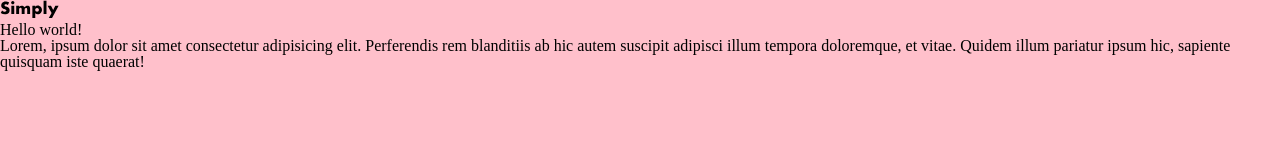
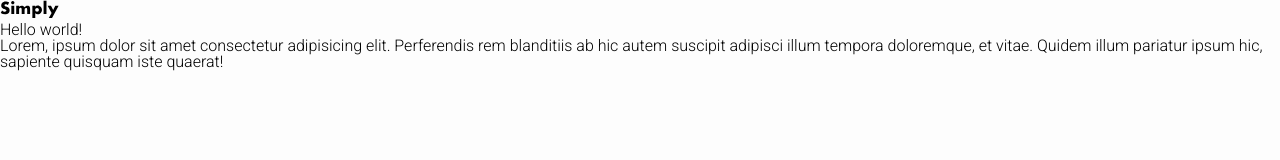
Before and after one commit to alexandonie/simply, a website built with Parcel: page src/index.html in a window 1280 px wide. Built offline with nearby package versions, Linux system fonts and the light colour scheme.

Commit message:
installed the font

```diff
--- a/src/index.html
+++ b/src/index.html
@@ -5,6 +5,8 @@
   <meta name="viewport" content="width=device-width, initial-scale=1.0">
   <meta http-equiv="X-UA-Compatible" content="ie=edge">
   <title>Simply</title>
+
+  <link href="https://fonts.googleapis.com/css?family=Roboto:300,700" rel="stylesheet">
 </head>
 <body>
   <img src="./images/logo.svg" alt="Simply">
--- /dev/null
+++ b/src/styles/_base.scss
@@ -0,0 +1,13 @@
+html, body {
+  font-family: 'Roboto', sans-serif;
+  font-size: 16px;
+  font-weight: 300;
+  color: $black;
+
+  // making sure the fonts will render the same across different web browsers
+  -moz-osx-font-smoothing: grayscale;
+  -webkit-font-smoothing: antialiased;
+  text-rendering: optimizeLegibility;
+
+  background: $white;
+}
--- a/src/styles/main.scss
+++ b/src/styles/main.scss
@@ -1,5 +1,3 @@
 @import 'reset';
-
-body {
-  background: pink;
-}
+@import 'vars';
+@import 'base';
```
